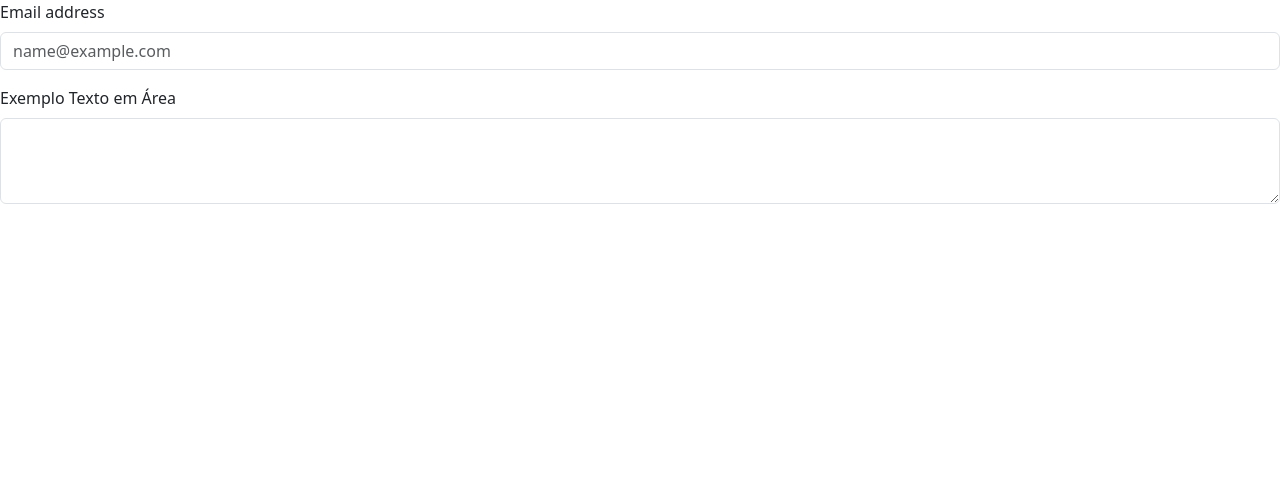
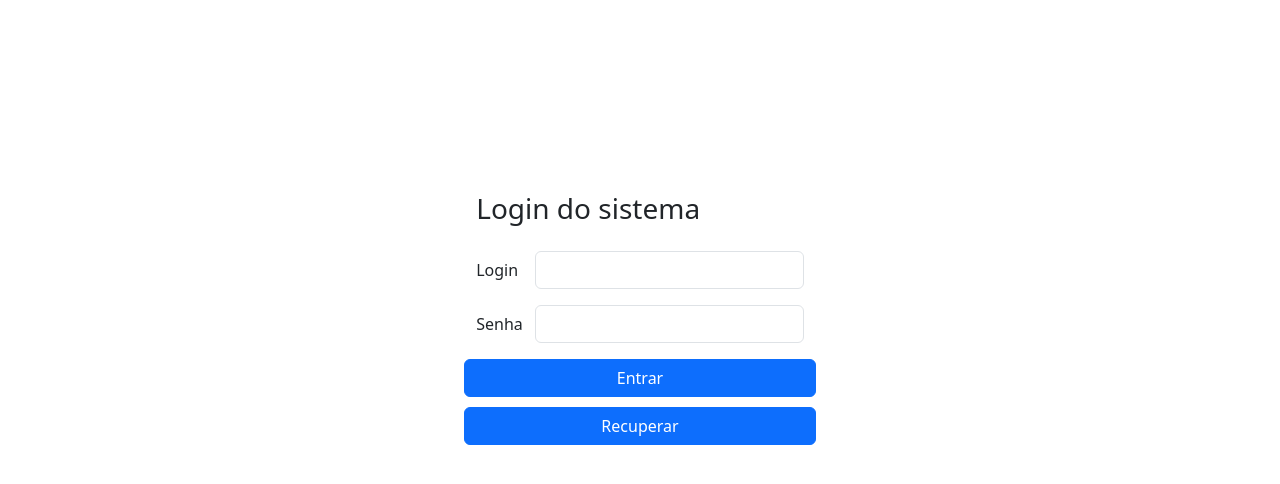
Before and after one commit to Marcondes-Goncalves/loja-virtual-mentoria-FRONTEND, an Angular app: page / in a window 1280 px wide. Shown: the top 484 px of the page. Built offline with nearby package versions, Linux system fonts and the light colour scheme.

Commit message:
form de login

```diff
--- a/src/app/app.component.html
+++ b/src/app/app.component.html
@@ -1,8 +1,27 @@
-<div class="mb-3">
-  <label for="exampleFormControlInput1" class="form-label">Email address</label>
-  <input type="email" class="form-control" id="exampleFormControlInput1" placeholder="name@example.com">
+
+<div style="display: flex; justify-content: center; align-items: center; flex-direction: row; margin-top: 15%;">
+  <form>
+
+    <h3>Login do sistema</h3>
+
+    <div class="row mb-3" style="margin-top: 25px;">
+      <label for="inputEmail3" class="col-sm-2 col-form-label">Login</label>
+      <div class="col-sm-10">
+        <input type="email" class="form-control" id="inputEmail3">
+      </div>
+    </div>
+
+    <div class="row mb-3">
+      <label for="inputPassword3" class="col-sm-2 col-form-label">Senha</label>
+      <div class="col-sm-10">
+        <input type="password" class="form-control" id="inputPassword3">
+      </div>
+    </div>
+
+    <div class="row mb-3">
+      <button type="submit" class="btn btn-primary">Entrar</button>
+      <button type="submit" class="btn btn-primary" style="margin-top: 10px;">Recuperar</button>
+    </div>
+
+  </form>
 </div>
-<div class="mb-3">
-  <label for="exampleFormControlTextarea1" class="form-label">Exemplo Texto em Área</label>
-  <textarea class="form-control" id="exampleFormControlTextarea1" rows="3"></textarea>
-</div>
```
Also changed, not shown: urlDoProjeto.txt (added), 1 other file (tests, documents, lock files or other folders).
